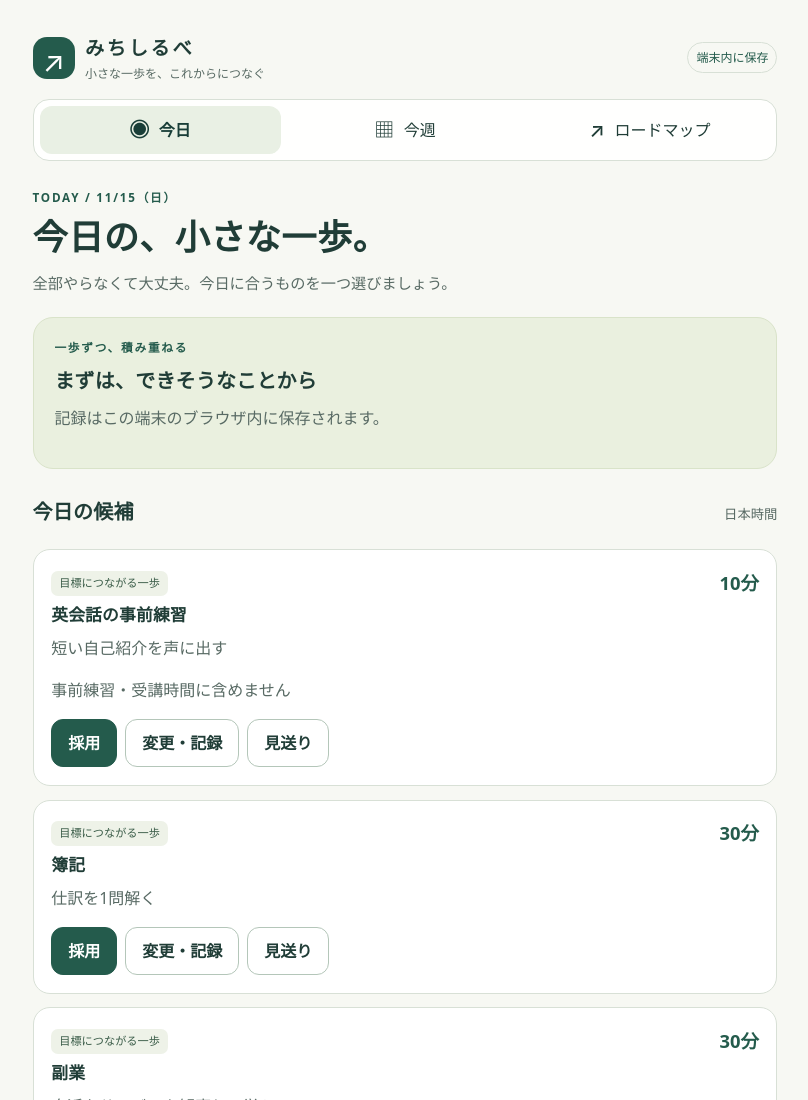
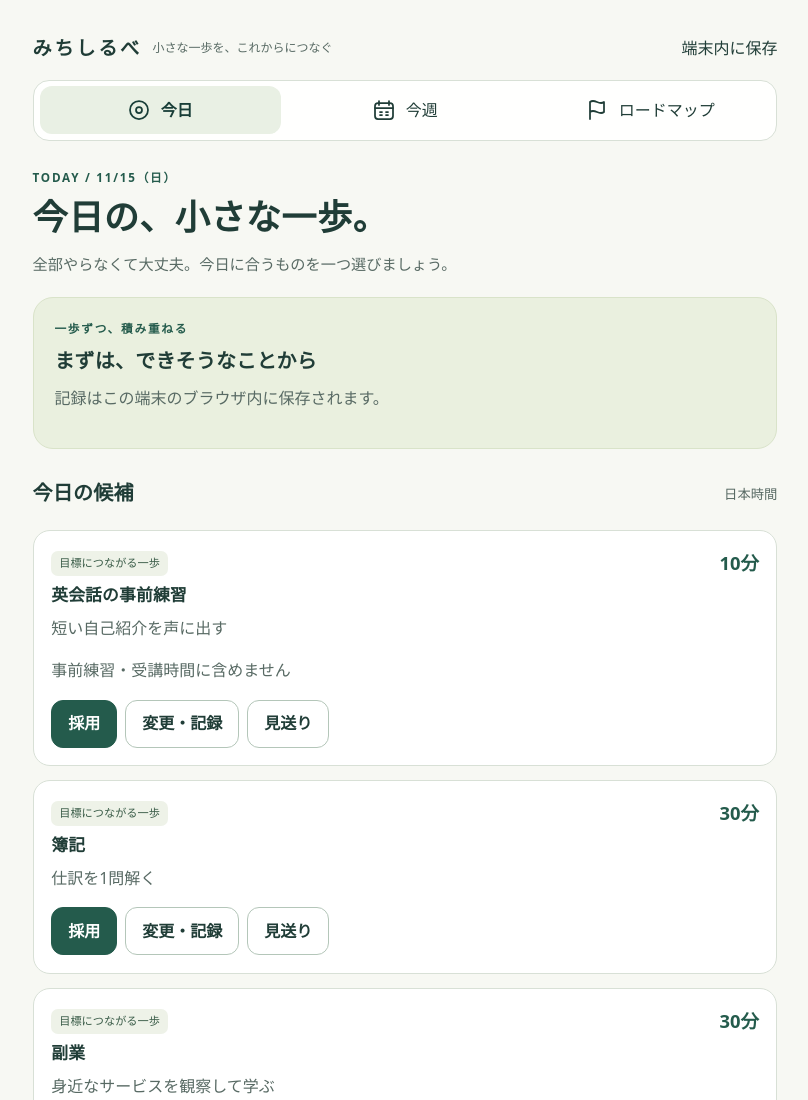
Before and after one commit to shoooooooo/roadmap-app-site, a plain HTML site: page index.html in a window 1280 px wide. Shown: the top 1100 px of the page, without its empty margins (235-1043 px from the left). Drawn offline with Linux system fonts and the light colour scheme.

Commit message:
Apple-style visual redesign (job roadmap-app-design-004)

```diff
--- a/index.html
+++ b/index.html
@@ -3,7 +3,7 @@
 <head>
   <meta charset="utf-8">
   <meta name="viewport" content="width=device-width, initial-scale=1">
-  <meta name="theme-color" content="#193e38">
+  <meta name="theme-color" content="#ffffff">
   <meta http-equiv="Content-Security-Policy" content="default-src 'self'; connect-src 'none'; img-src 'self' data:; style-src 'self'; script-src 'self'; object-src 'none'; base-uri 'none'; form-action 'none'">
   <title>みちしるべ | 人生ロードマップ</title>
   <link rel="icon" href="data:,">
@@ -11,10 +11,14 @@
   <script type="module" src="js/app.mjs"></script>
 </head>
 <body>
-  <header class="site-header"><div class="brand"><span class="brand-mark" aria-hidden="true">↗</span><div><strong>みちしるべ</strong><small>小さな一歩を、これからにつなぐ</small></div></div><span class="local-badge">端末内に保存</span></header>
+  <header class="site-header"><div class="brand"><strong>みちしるべ</strong><small>小さな一歩を、これからにつなぐ</small></div><span class="local-note">端末内に保存</span></header>
   <div id="test-clock" class="notice" hidden></div>
   <div id="error" class="error" role="alert" hidden></div>
-  <nav aria-label="画面の切り替え"><button data-page="today" aria-current="page"><span aria-hidden="true">◉</span>今日</button><button data-page="week"><span aria-hidden="true">▦</span>今週</button><button data-page="roadmap"><span aria-hidden="true">↗</span>ロードマップ</button></nav>
+  <nav aria-label="画面の切り替え">
+    <button data-page="today" aria-current="page"><svg viewBox="0 0 24 24" width="24" height="24" fill="none" stroke="currentColor" stroke-width="1.75" aria-hidden="true" focusable="false"><circle cx="12" cy="12" r="9"/><circle cx="12" cy="12" r="3"/></svg>今日</button>
+    <button data-page="week"><svg viewBox="0 0 24 24" width="24" height="24" fill="none" stroke="currentColor" stroke-width="1.75" stroke-linecap="round" stroke-linejoin="round" aria-hidden="true" focusable="false"><rect x="3" y="5" width="18" height="16" rx="3"/><path d="M7 3v4m10-4v4M3 10h18M8 14h2m4 0h2m-8 3h2m4 0h2"/></svg>今週</button>
+    <button data-page="roadmap"><svg viewBox="0 0 24 24" width="24" height="24" fill="none" stroke="currentColor" stroke-width="1.75" stroke-linecap="round" stroke-linejoin="round" aria-hidden="true" focusable="false"><path d="M5 21V4m0 0c5-4 9 4 14 0v10c-5 4-9-4-14 0"/></svg>ロードマップ</button>
+  </nav>
   <main id="main"></main>
   <footer><details id="backup-panel"><summary>データの書き出し・復元</summary><p>このブラウザだけに保存しています。定期的にバックアップしてください。復元すると現在のデータ全体を置き換えます。</p><div class="actions"><button id="export">バックアップを書き出す</button><button id="raw-export">保存中の元データを出力</button></div><label class="file-label" for="restore-file">バックアップから復元（JSON・1MBまで）</label><input id="restore-file" type="file" accept="application/json,.json"><p id="backup-message" role="status"></p></details><p class="footnote">架空のサンプルから始める、あなたの計画帳。日本時間・月曜始まり。</p></footer>
   <div id="toast" role="status" aria-live="polite"></div>
```
